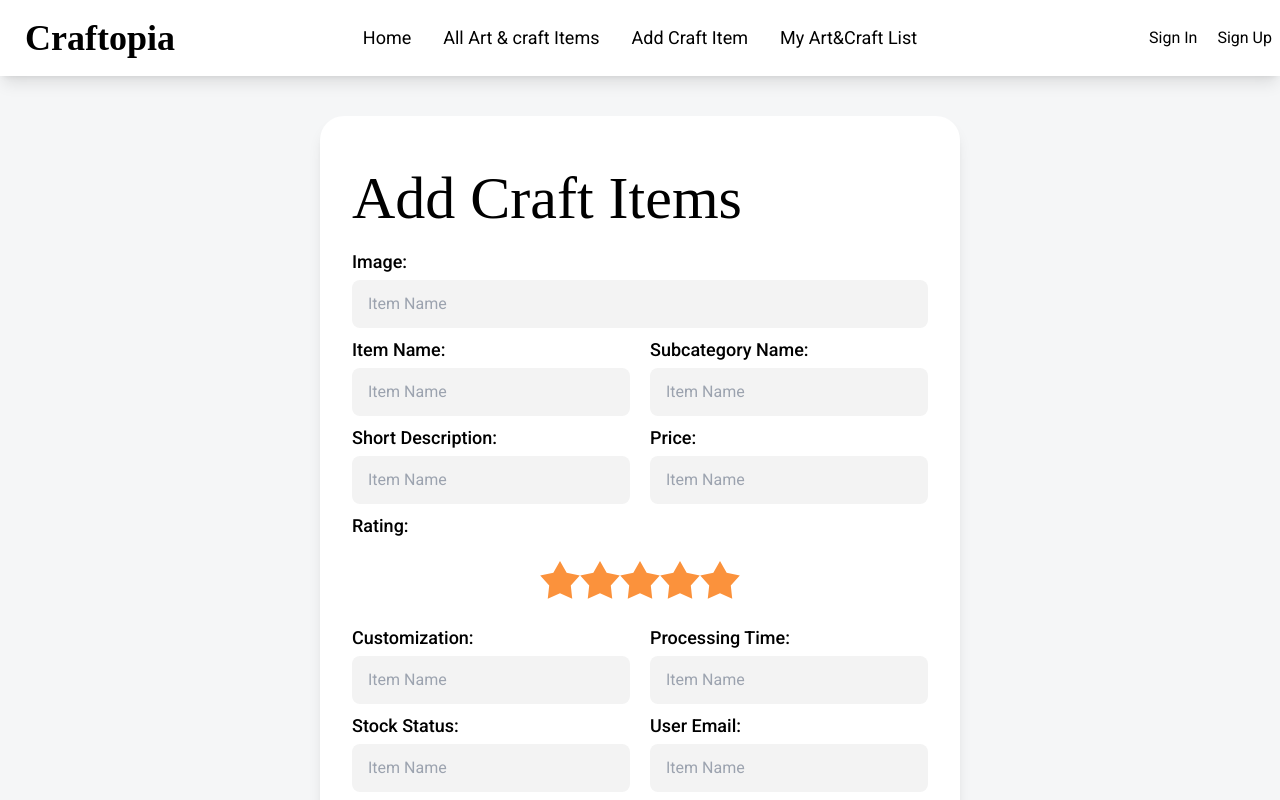
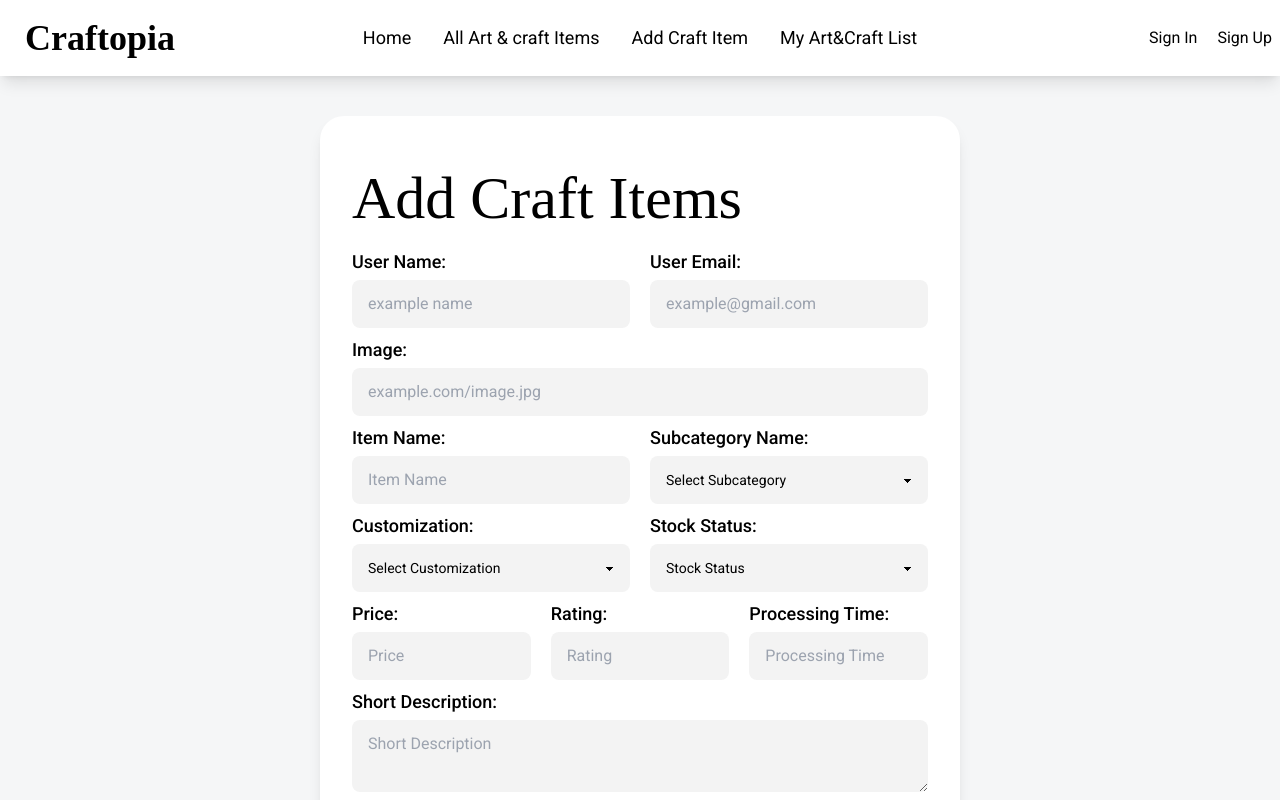
Before and after one commit to shakurShirajul/craftopia-client, a React (Vite) app: page /addItem in a window 1280 px wide. Shown: the top 800 px of the page. Built offline with nearby package versions, Linux system fonts and the light colour scheme; no server answers; a web font is replaced by a local one.

Commit message:
Add Craft Item Section Added

```diff
--- a/src/components/Navbar/Navbar.jsx
+++ b/src/components/Navbar/Navbar.jsx
@@ -5,7 +5,7 @@ import { AuthContext } from "../../providers/AuthProviders";
 
 const Navbar = () => {
 
-    const { user } = useContext(AuthContext);
+    const { user, logOut } = useContext(AuthContext);
 
     const activeButton = "border-2 border-[#23BE0A] rounded-lg text-[#23BE0A] font-semibold";
 
@@ -43,6 +43,8 @@ const Navbar = () => {
                     <div className="navbar-end">
                         {
                             user ?
+                                <div>
+
                                     <div className="dropdown dropdown-end">
                                         <div tabIndex={0} role="button" className="btn btn-ghost btn-circle avatar">
                                             <div className="w-10 rounded-full">
@@ -59,6 +61,8 @@ const Navbar = () => {
                                             <li><a>Logout</a></li>
                                         </ul>
                                     </div>
+                                    <button onClick={logOut} className="bg-[#4f9f3e] p-2 text-sm md:p-3 md:text-base text-white font-medium rounded-lg">Sign Out</button>
+                                </div>
                                 :
                                 <div className="flex items-center gap-1 md:gap-5">
                                     <Link to="/signin"><button >Sign In</button></Link>
--- a/src/pages/AddCraftItem/AddCraftItem.jsx
+++ b/src/pages/AddCraftItem/AddCraftItem.jsx
@@ -1,70 +1,117 @@
+import { useContext } from "react";
+import { AuthContext } from "../../providers/AuthProviders";
+
 const AddCraftItem = () => {
+
+    const { user } = useContext(AuthContext);
+
+    const submitForm = (event) => {
+
+        event.preventDefault();
+        const imageURL = event.target.photoURL.value;
+        const itemName = event.target.itemName.value;
+        const subcategory = event.target.elements.subcategory.value;
+        const customization = event.target.elements.customization.value;
+        const stock = event.target.elements.stock.value;
+        const price = event.target.price.value;
+        const processingTime = event.target.processingTime.value;
+        const description = event.target.description.value;
+        const itemRating = event.target.itemRating.value;
+
+        console.log(
+            imageURL,
+            itemName,
+            subcategory,
+            customization,
+            stock,
+            price,
+            itemRating,
+            processingTime,
+            description,
+        )
+
+
+
+    }
+
     return (
         <div className="w-2/4 mx-auto bg-white p-8 rounded-3xl shadow-lg my-10">
             <div>
                 <div>
                     <h1 className="text-6xl font-rancho py-5">Add Craft Items</h1>
                 </div>
-                <form className="grid grid-cols-1 space-y-2 font-roboto">
+                <form onSubmit={submitForm} className="grid grid-cols-1 space-y-2 font-roboto">
+                    <div className="grid grid-cols-2 gap-x-5">
+                        <label className="space-y-1">
+                            <p className="text-lg font-medium">User Name:</p>
+                            <input type="text" placeholder="example name" name="name" disabled className="pl-4 py-3 bg-[#F3F3F3] w-full rounded-lg" value={user?.displayName} />
+                        </label>
+                        <label className="space-y-1">
+                            <p className="text-lg font-medium">User Email:</p>
+                            <input type="email" placeholder="example@gmail.com" name="email" disabled className="pl-4 py-3 bg-[#F3F3F3] w-full rounded-lg" value={user?.email} />
+                        </label>
+                    </div>
                     <label className="space-y-1">
                         <p className="text-lg font-medium">Image:</p>
-                        <input type="text" placeholder="Item Name" className="pl-4 py-3 bg-[#F3F3F3] w-full rounded-lg" />
+                        <input type="text" placeholder="example.com/image.jpg" name="photoURL" className="pl-4 py-3 bg-[#F3F3F3] w-full rounded-lg" />
                     </label>
                     <div className="grid grid-cols-2 gap-x-5 gap-y-2">
                         <label className="space-y-1">
                             <p className="text-lg font-medium">Item Name:</p>
-                            <input type="text" placeholder="Item Name" className="pl-4 py-3 bg-[#F3F3F3] w-full rounded-lg" />
+                            <input type="text" placeholder="Item Name" name="itemName" className="pl-4 py-3 bg-[#F3F3F3] w-full rounded-lg" />
                         </label>
                         <label className="space-y-1">
                             <p className="text-lg font-medium">Subcategory Name:</p>
-                            <input type="text" placeholder="Item Name" className="pl-4 py-3 bg-[#F3F3F3] w-full rounded-lg" />
+                            <select name="subcategory" className="select select-bordered w-full border-none bg-[#F3F3F3] focus:outline-none">
+                                <option disabled selected>Select Subcategory</option>
+                                <option>Clay Sculpture</option>
+                                <option>Stone Sculpture</option>
+                                <option>Metal Sculpture</option>
+                                <option>Food carving</option>
+                                <option>Natural Material Sculpture</option>
+                                <option>Beaded Sculpture</option>
+                            </select>
+                        </label>
+                    </div>
+                    <div className="grid grid-cols-2 gap-x-5 gap-y-2">
+                        <label className="space-y-1">
+                            <p className="text-lg font-medium">Customization:</p>
+                            <select name="customization" className="select select-bordered w-full border-none  bg-[#F3F3F3] focus:outline-none">
+                                <option disabled selected>Select Customization</option>
+                                <option>Yes</option>
+                                <option>No</option>
+                            </select>
                         </label>
                         <label className="space-y-1">
-                            <p className="text-lg font-medium">Short Description:</p>
-                            <input type="text" placeholder="Item Name" className="pl-4 py-3 bg-[#F3F3F3] w-full rounded-lg" />
+                            <p className="text-lg font-medium">Stock Status:</p>
+                            <select name="stock" className="select select-bordered w-full border-none  bg-[#F3F3F3] focus:outline-none">
+                                <option disabled selected>Stock Status</option>
+                                <option>In stock</option>
+                                <option>Made to Order</option>
+                            </select>
+                        </label>
+                    </div>
+                    <div className="grid grid-cols-3 gap-x-5">
+                        <label className="space-y-1">
+                            <p className="text-lg font-medium">Price:</p>
+                            <input type="text" placeholder="Price" name="price" className="pl-4 py-3 bg-[#F3F3F3] w-full rounded-lg" />
                         </label>
                         <label className="space-y-1">
-                            <p className="text-lg font-medium">Price:</p>
-                            <input type="text" placeholder="Item Name" className="pl-4 py-3 bg-[#F3F3F3] w-full rounded-lg" />
+                            <p className="text-lg font-medium">Rating:</p>
+                            <input type="text" placeholder="Rating" name="itemRating" className="pl-4 py-3 bg-[#F3F3F3] w-full rounded-lg" />
+                        </label>
+                        <label className="space-y-1">
+                            <p className="text-lg font-medium">Processing Time:</p>
+                            <input name="processingTime" type="text" placeholder="Processing Time" className="pl-4 py-3 bg-[#F3F3F3] w-full rounded-lg" />
                         </label>
                     </div>
                     <label className="space-y-1">
-                        <p className="text-lg font-medium">Rating:</p>
-                        <div className="flex justify-center py-4">
-                            <div className="rating rating-lg">
-                                <input type="radio" name="rating-7" className="mask mask-star-2 bg-orange-400" />
-                                <input type="radio" name="rating-7" className="mask mask-star-2 bg-orange-400"/>
-                                <input type="radio" name="rating-7" className="mask mask-star-2 bg-orange-400" />
-                                <input type="radio" name="rating-7" className="mask mask-star-2 bg-orange-400" />
-                                <input type="radio" name="rating-7" className="mask mask-star-2 bg-orange-400" />
-                            </div>
-                        </div>
+                        <p className="text-lg font-medium">Short Description:</p>
+                        <textarea type="text" placeholder="Short Description" name="description" className="pl-4 py-3 bg-[#F3F3F3] w-full rounded-lg break-words" />
                     </label>
-                    <div className="grid grid-cols-2 gap-x-5 gap-y-2">
-                        <label className="space-y-1">
-                            <p className="text-lg font-medium">Customization:</p>
-                            <input type="text" placeholder="Item Name" className="pl-4 py-3 bg-[#F3F3F3] w-full rounded-lg" />
-                        </label>
-                        <label className="space-y-1">
-                            <p className="text-lg font-medium">Processing Time:</p>
-                            <input type="text" placeholder="Item Name" className="pl-4 py-3 bg-[#F3F3F3] w-full rounded-lg" />
-                        </label>
-                        <label className="space-y-1">
-                            <p className="text-lg font-medium">Stock Status:</p>
-                            <input type="text" placeholder="Item Name" className="pl-4 py-3 bg-[#F3F3F3] w-full rounded-lg" />
-                        </label>
-                        <label className="space-y-1">
-                            <p className="text-lg font-medium">User Email:</p>
-                            <input type="text" placeholder="Item Name" className="pl-4 py-3 bg-[#F3F3F3] w-full rounded-lg" />
-                        </label>
-                        <label className="space-y-1">
-                            <p className="text-lg font-medium">User Name:</p>
-                            <input type="text" placeholder="Item Name" className="pl-4 py-3 bg-[#F3F3F3] w-full rounded-lg" />
-                        </label>
-                    </div>
                     <div className="flex justify-end">
                         <label >
-                            <input type="submit" value="Add Item" className="rounded-xl py-3 text-white bg-[#288FB4] px-4 font-medium text-lg" />
+                            <input type="submit" value="Add Item" className="rounded-xl py-3 text-white bg-[#0B6EFE] px-4 font-medium text-lg" />
                         </label>
                     </div>
                 </form>
```
Lines whose indentation alone changed are shown as unchanged.
